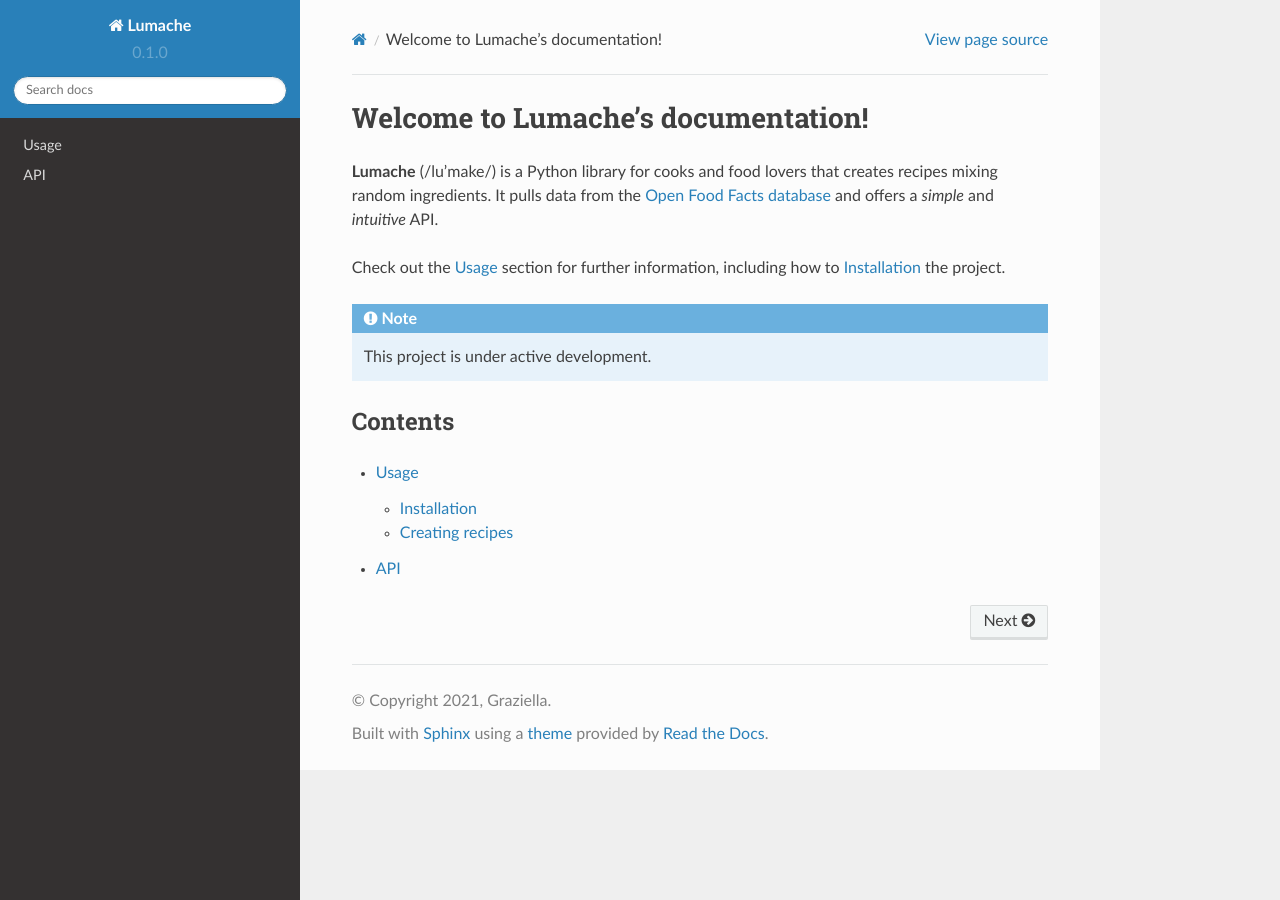
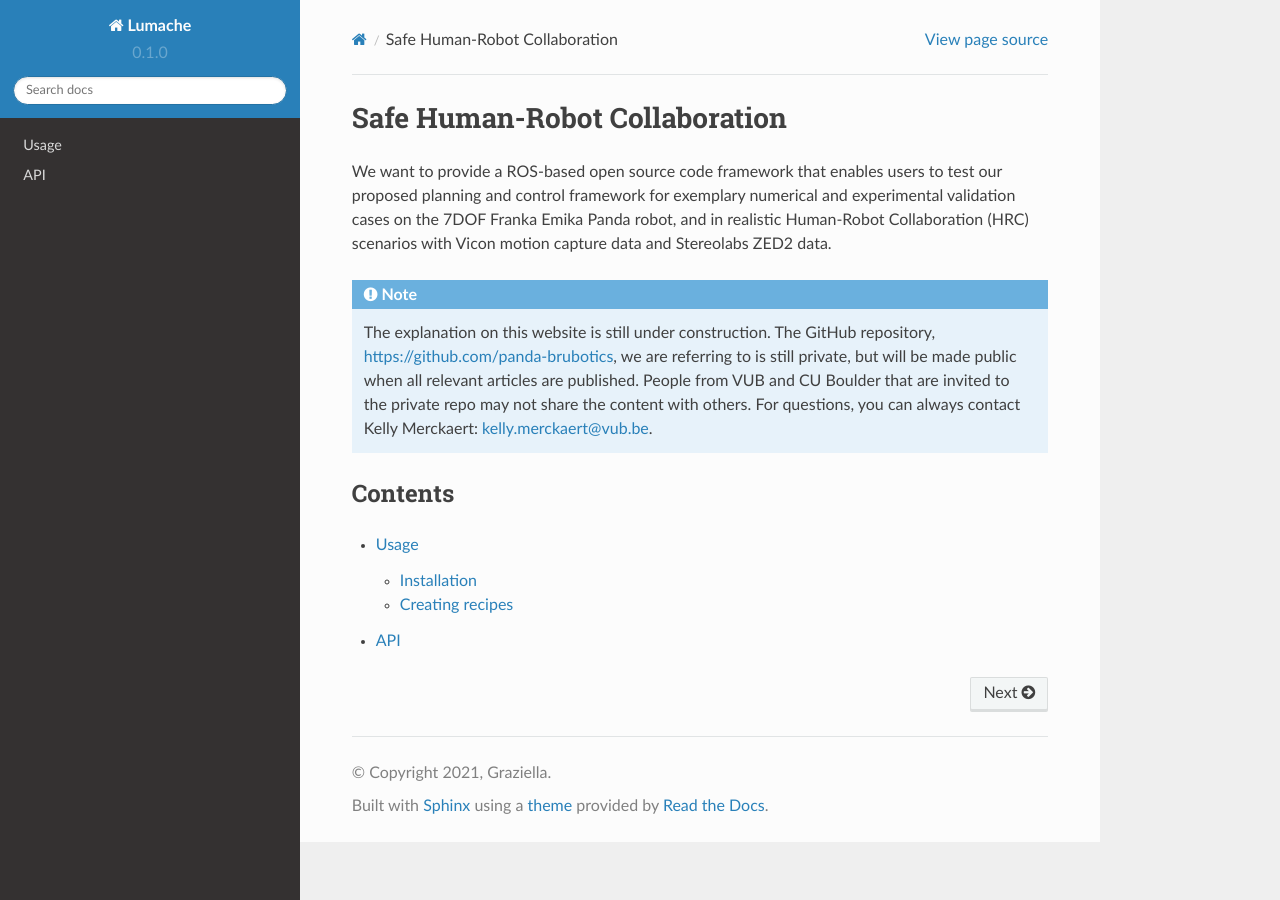
Before and after one commit to panda-brubotics/panda-safe-hrc-docs, a Sphinx documentation site: the page built from docs/source/index.rst, in a window 1280 px wide. Built offline with Sphinx 7.4.7 and the Read the Docs theme 2.0.0, drawn with Linux system fonts in a browser that asks for light colours.

Commit message:
adapt index

```diff
--- a/docs/source/index.rst
+++ b/docs/source/index.rst
@@ -1,17 +1,16 @@
-Welcome to Lumache's documentation!
-===================================
+.. role:: raw-html(raw)
+    :format: html
 
-**Lumache** (/lu'make/) is a Python library for cooks and food lovers
-that creates recipes mixing random ingredients.
-It pulls data from the `Open Food Facts database <https://world.openfoodfacts.org/>`_
-and offers a *simple* and *intuitive* API.
+Safe Human-Robot Collaboration
+===============================
 
-Check out the :doc:`usage` section for further information, including
-how to :ref:`installation` the project.
+We want to provide a ROS-based open source code framework that enables users to test our proposed planning and control framework for exemplary numerical and experimental validation cases on the 7DOF Franka Emika Panda robot, and in realistic Human-Robot Collaboration (HRC) scenarios with Vicon motion capture data and Stereolabs ZED2 data.
 
-.. note::
+.. note:: The explanation on this website is still under construction.
+            The GitHub repository, https://github.com/panda-brubotics, we are referring to is still private, but will be made public when all relevant articles are published.
+            People from VUB and CU Boulder that are invited to the private repo may not share the content with others.
+            For questions, you can always contact Kelly Merckaert: kelly.merckaert@vub.be.
 
-   This project is under active development.
 
 Contents
 --------
```
